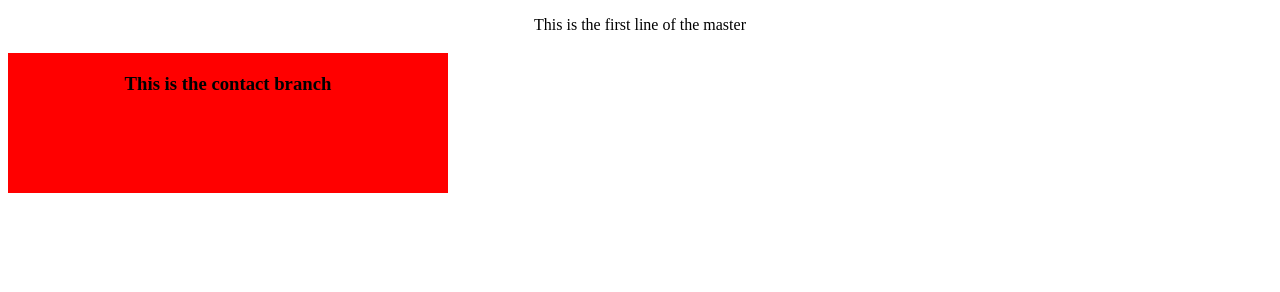
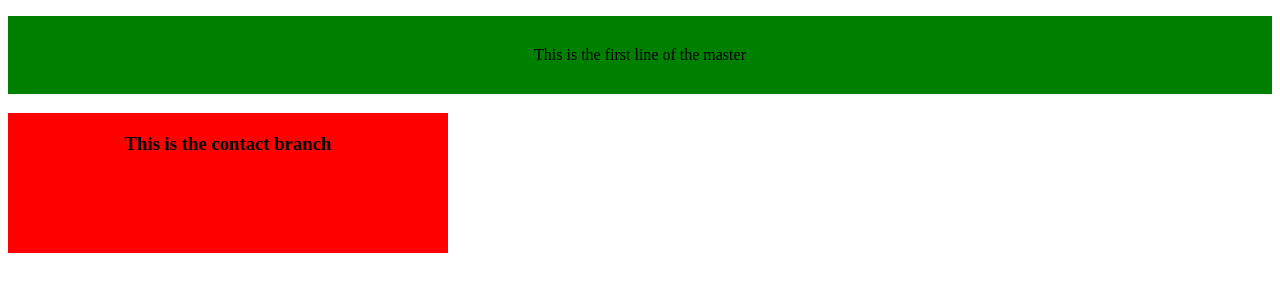
Before and after one commit to codewithtabish/conflicts, a plain HTML site: page index.html in a window 1280 px wide. Drawn offline with Linux system fonts and the light colour scheme.

Commit message:
added changes in the p element by me master

```diff
--- a/index.html
+++ b/index.html
@@ -8,6 +8,17 @@
     <style>
         p{
             text-align: center;
+            /* background-color: ; */
+
+
+
+
+
+
+
+
+            background-color: green;
+            padding: 30px;
         }
         h3{
             width: 400px;
```
